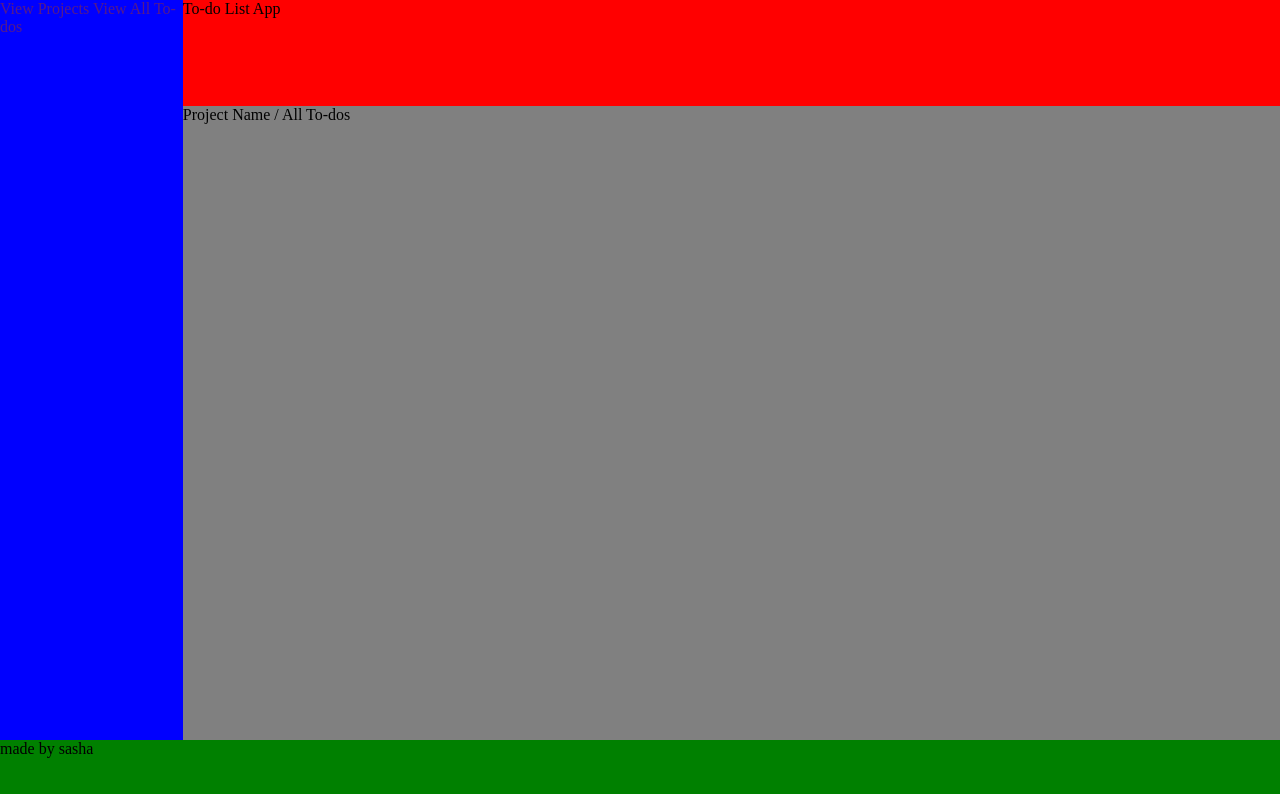
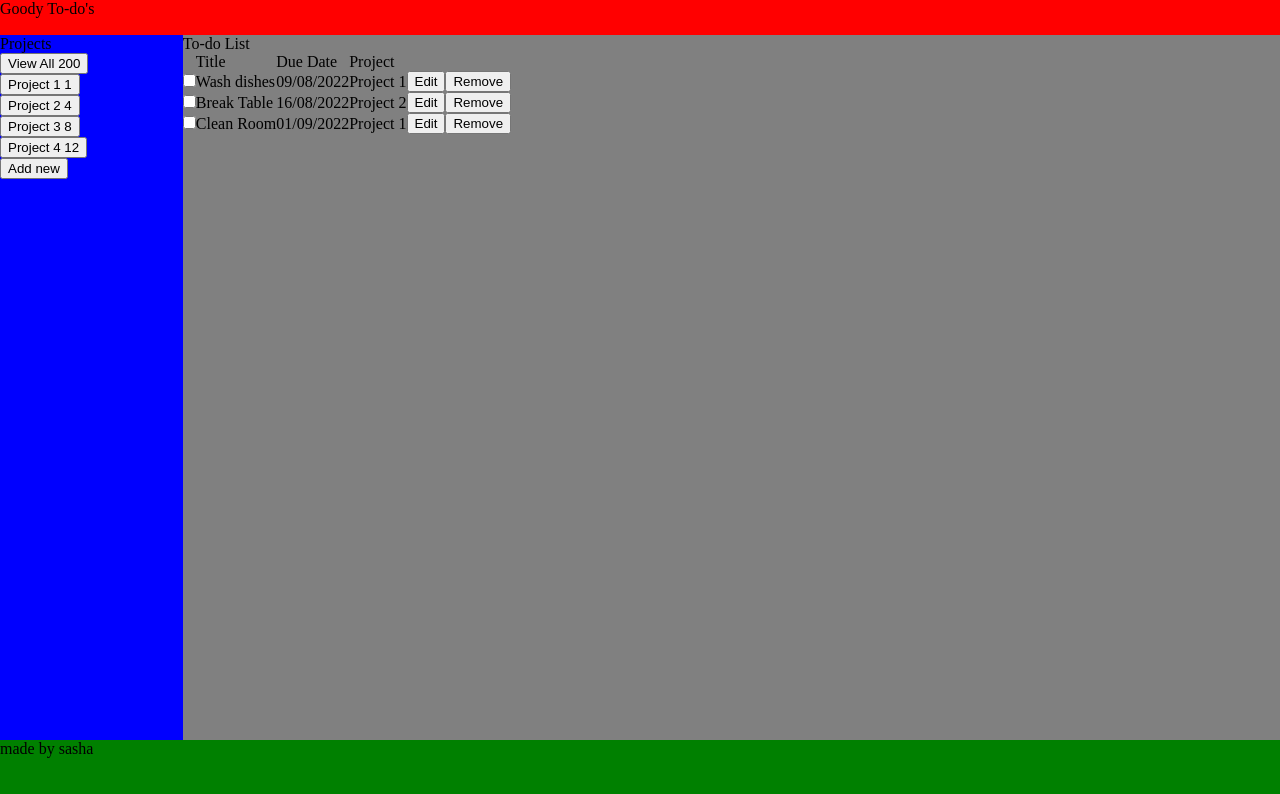
Before and after one commit to Volfy/todo-odin, a plain HTML site: page index.html in a window 1280 px wide. Drawn offline with Linux system fonts and the light colour scheme.

Commit message:
rework basic html

```diff
--- a/index.html
+++ b/index.html
@@ -11,19 +11,110 @@
 <body>
 
 <header>
-    <h1>To-do List App</h1>
+    <!-- brand logo -->
+    <h1>Goody To-do's</h1>
 </header>
 <aside>
-    <!-- Brand Logo -->
-
-    <a href="">View Projects</a>
-    <a href="">View All To-dos</a>
+    <section class="projects">
+        <h1>Projects</h1>
+        <ul class="projects-list">
+            <li class="project-id">
+                <button class="project-name" type="button">
+                    View All
+                    <span class="project-id-number-todos">
+                        200
+                    </span>
+                </button>
+            </li>
+            <li class="project-id">
+                <button class="project-name" type="button">
+                    Project 1
+                    <span class="project-id-number-todos">
+                        1
+                    </span>
+                </button>
+            </li>
+            <li class="project-id">
+                <button class="project-name" type="button">
+                    Project 2
+                    <span class="project-id-number-todos">
+                        4
+                    </span>
+                </button>
+            </li>
+            <li class="project-id">
+                <button class="project-name" type="button">
+                    Project 3
+                    <span class="project-id-number-todos">
+                        8
+                    </span>
+                </button>
+            </li>
+            <li class="project-id">
+                <button class="project-name" type="button">
+                    Project 4
+                    <span class="project-id-number-todos">
+                        12
+                    </span>
+                </button>
+            </li>
+        </ul>
+    </section>
+    <button>Add new</button>
 </aside>
 <main>
-    <h2>Project Name / All To-dos</h2>
-    <table>
-        <!-- V Title, Description, Due, Priority (Project) Remove -->
-    </table>
+    <section class="to-do-list">
+        <h1>To-do List</h1>
+        <table>
+            <colgroup>
+                <col>
+                <col>
+                <col>
+                <col>
+                <col>
+                <col>
+            </colgroup>
+            <thead>
+                <tr>
+                    <td></td>
+                    <th scope="col">Title</th>
+                    <th scope="col">Due Date</th>
+                    <th scope="col">Project</th>
+                    <td></td>
+                    <td></td>
+                </tr>
+            </thead>
+            <tbody>
+                <tr>
+                    <td><input type="checkbox"></input></td>
+                    <td>Wash dishes</td>
+                    <td>09/08/2022</td>
+                    <td>Project 1</td>
+                    <td><button>Edit</button></td>
+                    <td><button>Remove</button></td>
+                </tr>
+                <tr>
+                    <td><input type="checkbox"></input></td>
+                    <td>Break Table</td>
+                    <td>16/08/2022</td>
+                    <td>Project 2</td>
+                    <td><button>Edit</button></td>
+                    <td><button>Remove</button></td>
+                </tr>
+                <tr>
+                    <td><input type="checkbox"></input></td>
+                    <td>Clean Room</td>
+                    <td>01/09/2022</td>
+                    <td>Project 1</td>
+                    <td><button>Edit</button></td>
+                    <td><button>Remove</button></td>
+                </tr>
+            </tbody>
+        </table>
+    </section>
+    <section hidden>
+        (FORM)
+    </section>
 </main>
 <footer>
     <p>made by sasha</p>
--- a/main.css
+++ b/main.css
@@ -10,15 +10,15 @@ body {
     height: 100%;
     display: grid;
     grid-template-columns: 1fr 6fr;
-    grid-template-rows: 1fr 6fr auto;
+    grid-template-rows: 1fr 20fr 1fr;
 }
 
 header {
-    grid-area: 1/2/2/-1;
+    grid-area: 1/1/2/-1;
     background: red;
 }
 aside {
-    grid-area: 1/1/-2/2;
+    grid-area: 2/1/-2/2;
     background: blue;
 }
 main {
```
